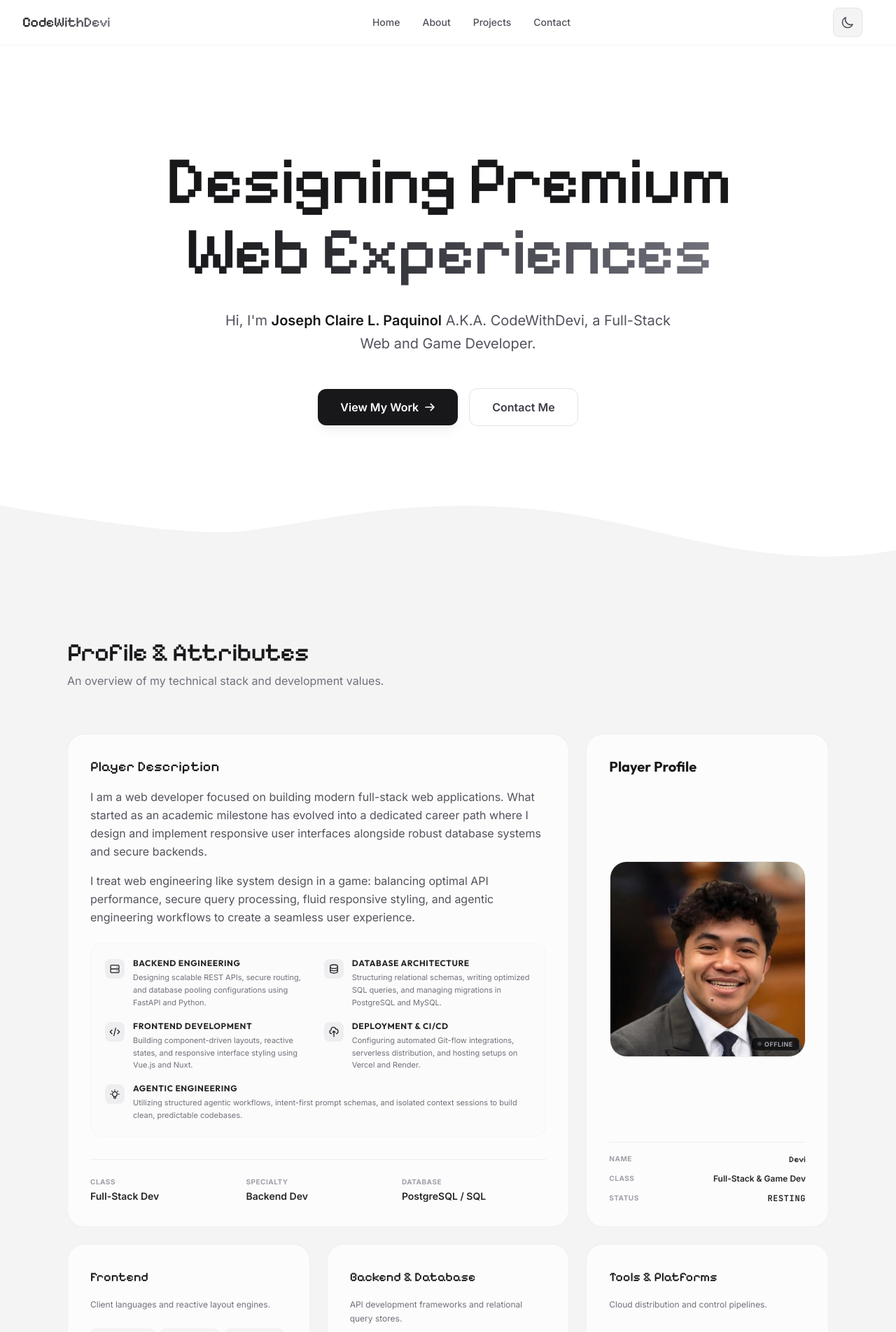
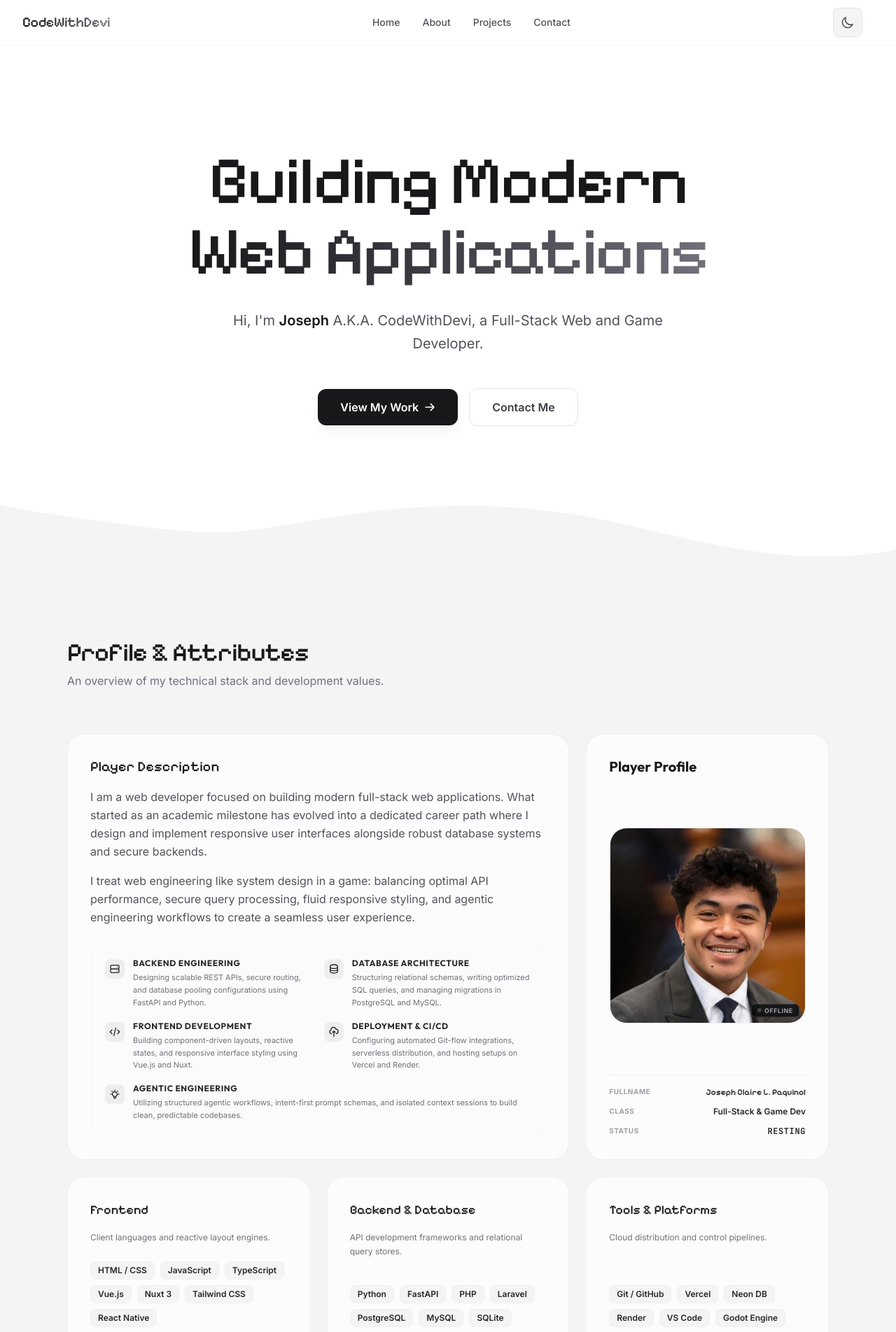
Before and after one commit to JCentic/website-portfolio, a Nuxt app: page / in a window 1280 px wide. Shown: the top 1904 px of the page at 70% size. Built offline with nearby package versions, Linux system fonts and the light colour scheme.

Commit message:
Refactor: Removed redundants and replace some projects

```diff
--- a/app/components/About.vue
+++ b/app/components/About.vue
@@ -159,22 +159,6 @@ onUnmounted(() => {
 
             </div>
           </div>
-
-          <!-- Gamer HUD / Stats Panel -->
-          <div class="hud-panel">
-            <div>
-              <span class="hud-label">Class</span>
-              <span class="hud-val">Full-Stack Dev</span>
-            </div>
-            <div>
-              <span class="hud-label">Specialty</span>
-              <span class="hud-val">Backend Dev</span>
-            </div>
-            <div>
-              <span class="hud-label">Database</span>
-              <span class="hud-val">PostgreSQL / SQL</span>
-            </div>
-          </div>
         </div>
 
         <!-- Card 2: Player Profile - Spans 1 column -->
@@ -207,8 +191,8 @@ onUnmounted(() => {
 
           <div class="portrait-stats">
             <div class="stat-item">
-              <span class="stat-label">Name</span>
-              <span class="stat-val font-pixel">Devi</span>
+              <span class="stat-label">FullName</span>
+              <span class="stat-val font-pixel">Joseph Claire L. Paquinol</span>
             </div>
             <div class="stat-item">
               <span class="stat-label">Class</span>
--- a/app/components/Hero.vue
+++ b/app/components/Hero.vue
@@ -19,15 +19,15 @@
 
       <!-- Main Headline -->
       <h1 class="hero-title">
-        <span class="hover-flicker block" data-text="Designing Premium">Designing Premium</span>
-        <span class="hero-title-gradient hover-flicker block sm:inline-block" data-text="Web Experiences">
-          Web Experiences
+        <span class="hover-flicker block" data-text="Building Modern">Building Modern</span>
+        <span class="hero-title-gradient hover-flicker block sm:inline-block" data-text="Web Applications">
+          Web Applications
         </span>
       </h1>
 
       <!-- Subheadline -->
       <p class="hero-subtitle">
-        Hi, I'm <span class="font-semibold text-zinc-900 dark:text-zinc-100">Joseph Claire L. Paquinol</span> A.K.A. CodeWithDevi, a Full-Stack Web and Game Developer.
+        Hi, I'm <span class="font-semibold text-zinc-900 dark:text-zinc-100">Joseph</span> A.K.A. CodeWithDevi, a Full-Stack Web and Game Developer.
       </p>
 
       <!-- CTA Buttons -->
--- a/app/components/Projects.vue
+++ b/app/components/Projects.vue
@@ -18,37 +18,37 @@ const projects: Project[] = [
     id: 1,
     title: 'CyberMorph (Capstone)',
     description: 'An AI-powered cybersecurity simulation mobile game designed for interactive security training, featuring cloud integration and dynamic network topologies.',
-    tags: ['Vue.js', 'FastAPI', 'PostgreSQL', 'SQLAlchemy', 'Godot'],
+    tags: ['Vue.js', 'FastAPI', 'PostgreSQL', 'SQLAlchemy', 'Godot', 'Render', 'Vercel', 'PostgreSQL', 'Neon', 'Reinforcement Learning'],
     githubUrl: 'https://github.com/CodeWithDevi0',
     demoUrl: 'https://cyber-morph-portal.vercel.app/',
     imageUrl: '/images/projects/cybermorph.png'
   },
   {
     id: 2,
-    title: 'Taskenture',
-    description: 'An gamified task management system designed to help you organize your tasks and stay productive.',
-    tags: ['Laravel', 'Javascript', 'Bootstrap', 'HTML', 'CSS'],
-    githubUrl: 'https://github.com/panzerweb/taskentureui',
-    demoUrl: 'https://github.com/panzerweb/taskentureui', // not deployed yet
-    imageUrl: '/images/projects/taskenture.png'
+    title: 'DNSC Clothing Store',
+    description: 'An E-commerce Platform (Customer & Admin) for DNSC Clothing Store, featuring an Inventory Management System for monitoring sales, new stocks, and store inventory.',
+    tags: ['PHP', 'JavaScript', 'Bootstrap', 'HTML', 'CSS'],
+    githubUrl: 'https://github.com/YuKennnn/DNSC_SMS',
+    demoUrl: 'https://github.com/YuKennnn/DNSC_SMS', // not deployed yet and I am a collaborator
+    imageUrl: '/images/projects/dnsc-store.png'
   },
   {
     id: 3,
-    title: 'Store Management System',
-    description: 'A comprehensive store management system designed to help you manage your store, inventory, and sales.',
-    tags: ['Expo-React Native', 'Javascript', 'Expo-SQLite', 'Expo-Core'],
-    githubUrl: 'https://github.com/CodeWithDevi0/store-management',
-    demoUrl: 'https://github.com/CodeWithDevi0/store-management', // not deployed yet
-    imageUrl: '/images/projects/store-management.png'
+    title: 'PEasy Builder',
+    description: 'A custom PC builder web application that lets users select components, check part compatibility, and shop for parts.',
+    tags: ['PHP', 'JavaScript', 'CSS', 'XAMPP', 'MySQL'],
+    githubUrl: 'https://github.com/CodeWithDevi0/PeasyShopBuilder',
+    demoUrl: 'https://github.com/CodeWithDevi0/PeasyShopBuilder', // not deployed yet
+    imageUrl: '/images/projects/peasy-builder.png'
   },
   {
     id: 4,
-    title: 'LakbayPlus',
-    description: 'A promotional website for a travel agency named LakbayPlus - AI Powered travel itinerary planner web application.',
-    tags: ['HTML', 'CSS', 'Javascript'],
-    githubUrl: 'https://github.com/CodeWithDevi0/Lakbay-Promotional',
-    demoUrl: 'https://codewithdevi0.github.io/Lakbay-Promotional/',
-    imageUrl: '/images/projects/lakbay.png'
+    title: 'Taskenture',
+    description: 'A gamified task management system that transforms daily chores into an adventure.',
+    tags: ['Laravel', 'Javascript', 'Bootstrap', 'HTML', 'CSS'],
+    githubUrl: 'https://github.com/panzerweb/taskentureui',
+    demoUrl: 'https://github.com/panzerweb/taskentureui',
+    imageUrl: '/images/projects/taskenture.png'
   }
 ]
 
```
Also changed, not shown: public/images/projects/dnsc-store.png (added), public/images/projects/peasy-builder.png (added).
